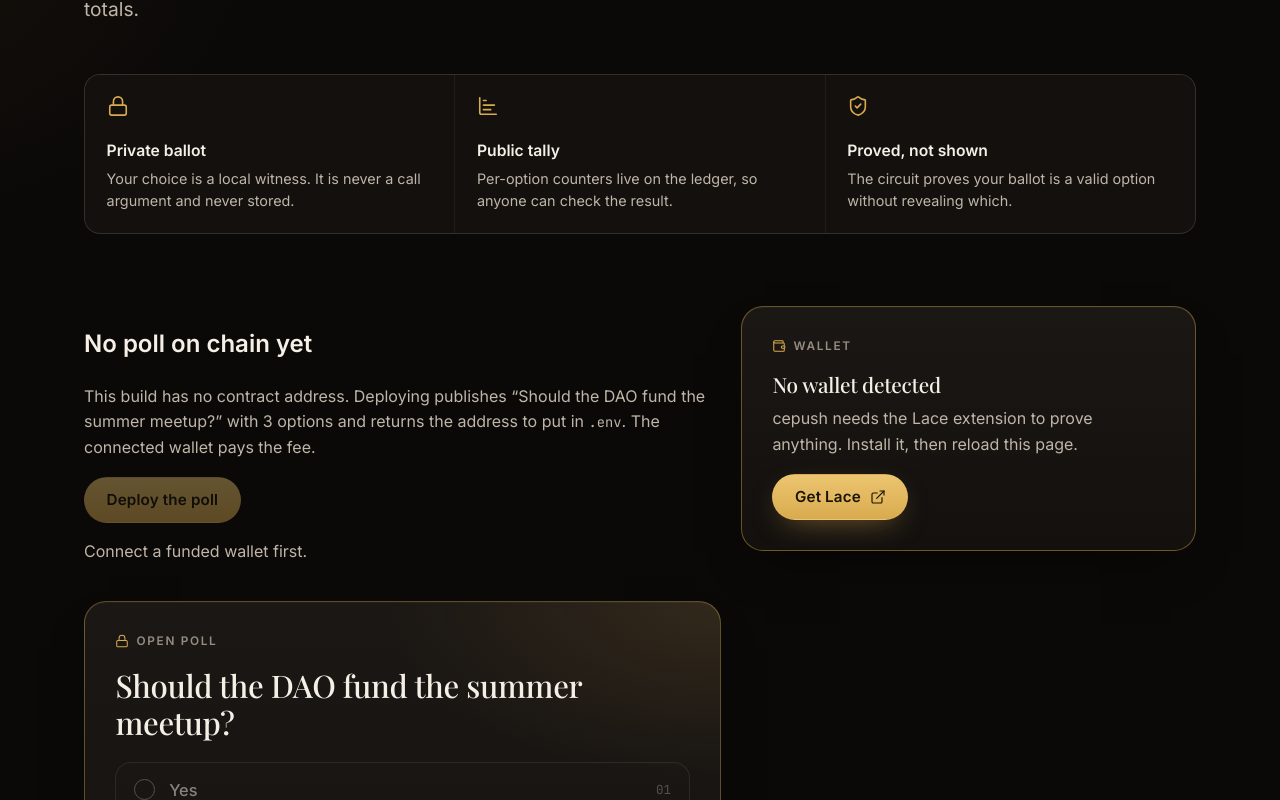
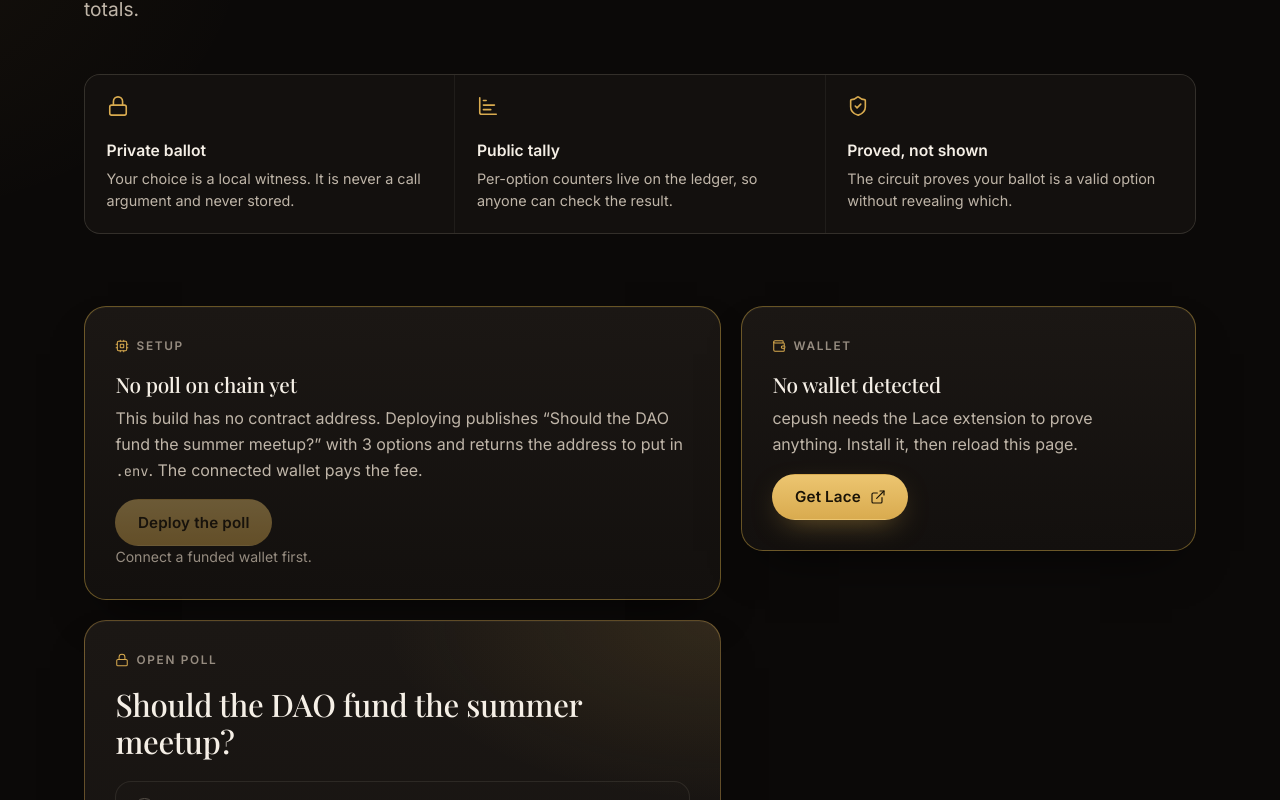
Before and after one commit to ytcsec/cepush, a React (Vite) app: page / in a window 1280 px wide. Shown: the part 528-1328 px from the top of the page. Built offline with nearby package versions, Linux system fonts and the light colour scheme; no server answers; a web font is replaced by a local one; what @midnight-ntwrk/compact-js, @midnight-ntwrk/compact-runtime, @midnight-ntwrk/midnight-js-utils would draw is missing.

Commit message:
feat(ui): restyle the deploy panel

```diff
--- a/src/components/DeployPanel.tsx
+++ b/src/components/DeployPanel.tsx
@@ -2,6 +2,7 @@ import { useState } from 'react';
 
 import { deployPoll, describe, isDeployed, POLL } from '../lib/contract';
 import type { WalletSession } from '../lib/wallet';
+import { Icon } from './Icon';
 
 type Props = {
   readonly session: WalletSession | null;
@@ -39,9 +40,14 @@ export function DeployPanel({ session }: Props) {
   }
 
   return (
-    <section className="panel panel--warn">
-      <h2>No poll on chain yet</h2>
-      <p className="muted">
+    <section className="card card--warn" aria-labelledby="deploy-title">
+      <p className="card__kicker">
+        <Icon name="cpu" size={14} /> Setup
+      </p>
+      <h2 className="card__title card__title--sm" id="deploy-title">
+        No poll on chain yet
+      </h2>
+      <p className="muted card__text">
         This build has no contract address. Deploying publishes “{POLL.title}” with{' '}
         {POLL.options.length} options and returns the address to put in <code>.env</code>.
         The connected wallet pays the fee.
@@ -52,30 +58,41 @@ export function DeployPanel({ session }: Props) {
         onClick={onDeploy}
         disabled={session === null || phase.kind === 'deploying'}
       >
-        {phase.kind === 'deploying' ? 'Deploying…' : 'Deploy the poll'}
+        {phase.kind === 'deploying' ? (
+          <>
+            <span className="spinner" aria-hidden="true" /> Deploying…
+          </>
+        ) : (
+          'Deploy the poll'
+        )}
       </button>
 
-      {session === null && <p className="muted">Connect a funded wallet first.</p>}
+      {session === null && <p className="faint hint">Connect a funded wallet first.</p>}
 
       {phase.kind === 'deploying' && (
-        <p className="notice notice--busy" role="status">
-          Waiting for the network. Keep the proof server running.
-        </p>
+        <div className="notice notice--busy" role="status">
+          <span className="spinner" aria-hidden="true" />
+          <div className="notice__body">Waiting for the network. Keep the proof server running.</div>
+        </div>
       )}
 
       {phase.kind === 'done' && (
-        <p className="notice notice--ok" role="status">
-          Deployed. Put this in <code>.env</code> as <code>VITE_CONTRACT_ADDRESS</code> and
-          rebuild:
-          <br />
-          <code>{phase.address}</code>
-        </p>
+        <div className="notice notice--ok" role="status">
+          <Icon name="check" />
+          <div className="notice__body">
+            Deployed. Put this in <code>.env</code> as <code>VITE_CONTRACT_ADDRESS</code> and
+            rebuild:
+            <br />
+            <code>{phase.address}</code>
+          </div>
+        </div>
       )}
 
       {phase.kind === 'error' && (
-        <p className="notice notice--proof" role="alert">
-          {phase.message}
-        </p>
+        <div className="notice notice--proof" role="alert">
+          <Icon name="alert" />
+          <div className="notice__body">{phase.message}</div>
+        </div>
       )}
     </section>
   );
```
